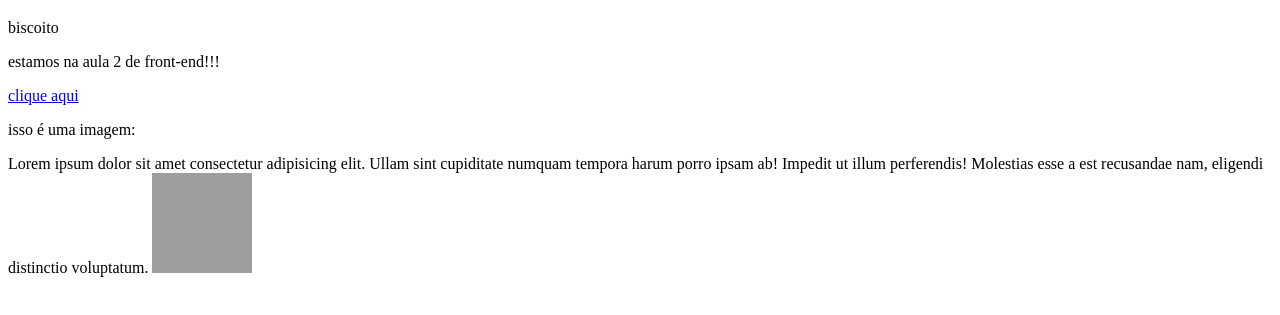
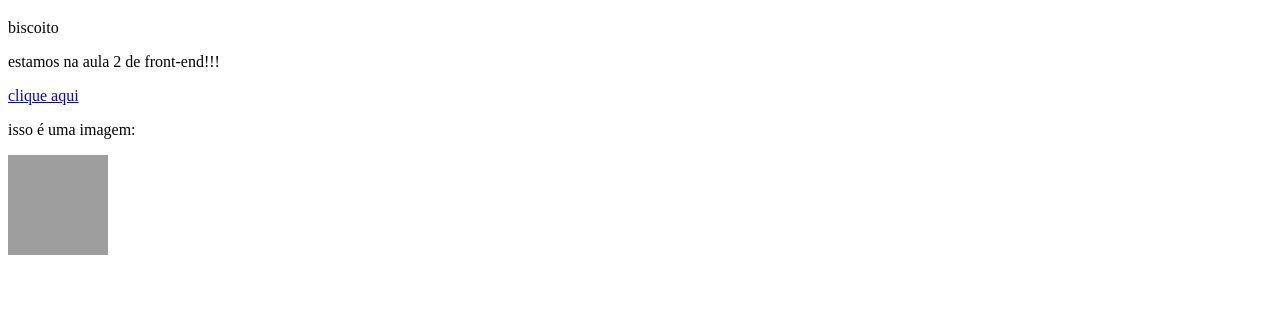
Before and after one commit to fabiovits/primeiros_codigos, a plain HTML site: page hello.html in a window 1280 px wide. Shown: the part 61-376 px from the top of the page. Drawn offline with Linux system fonts and the light colour scheme; grey boxes are pictures that could not be loaded.

Commit message:
removi o lorem ipsum

```diff
--- a/hello.html
+++ b/hello.html
@@ -13,7 +13,7 @@
     <a href="https://google.com">clique aqui</a>
 
     <p>isso é uma imagem:</p>
-    Lorem ipsum dolor sit amet consectetur adipisicing elit. Ullam sint cupiditate numquam tempora harum porro ipsam ab! Impedit ut illum perferendis! Molestias esse a est recusandae nam, eligendi distinctio voluptatum.
+
 
     <img src="https://picsum.photos/100" alt="imagem aleatoria">
 
```
